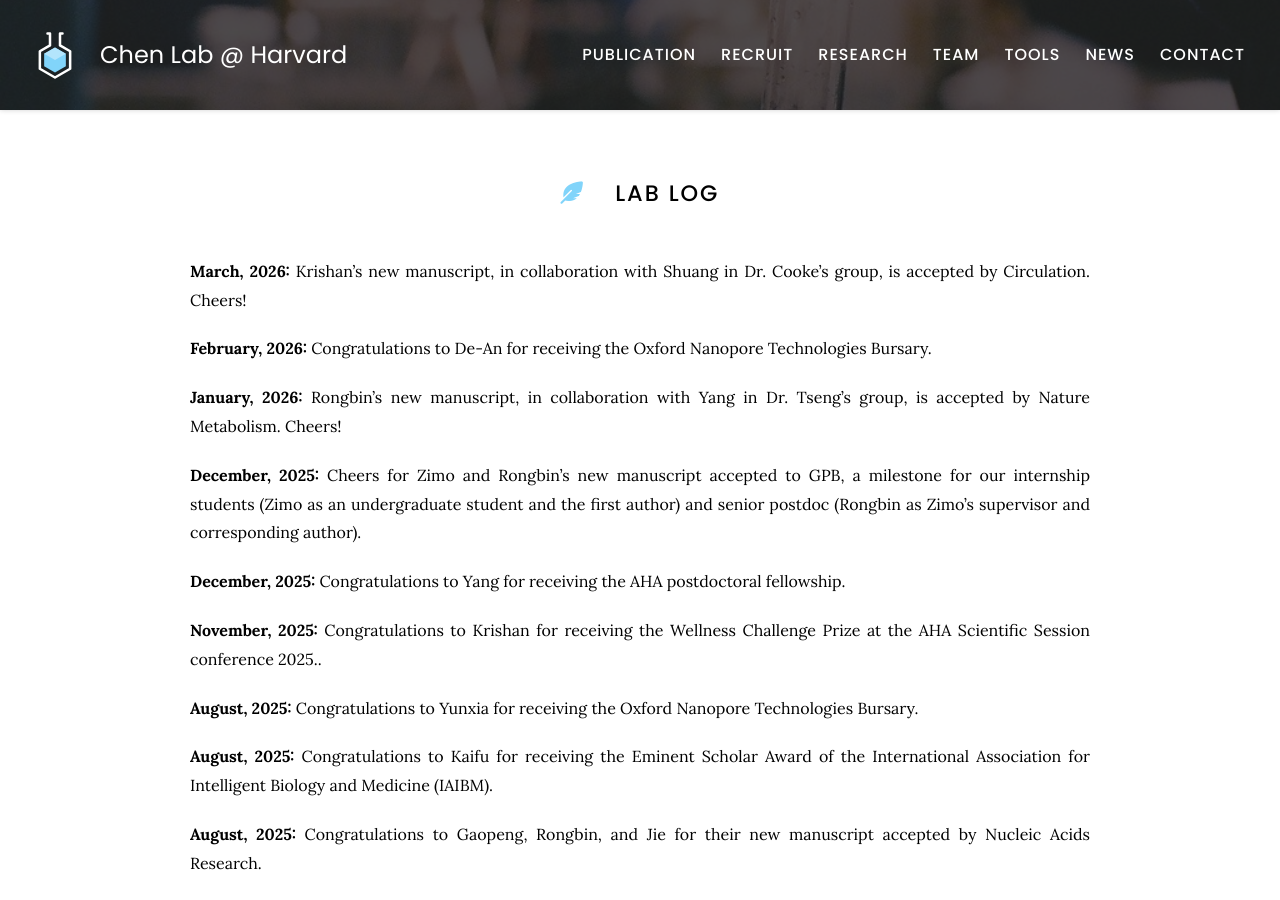
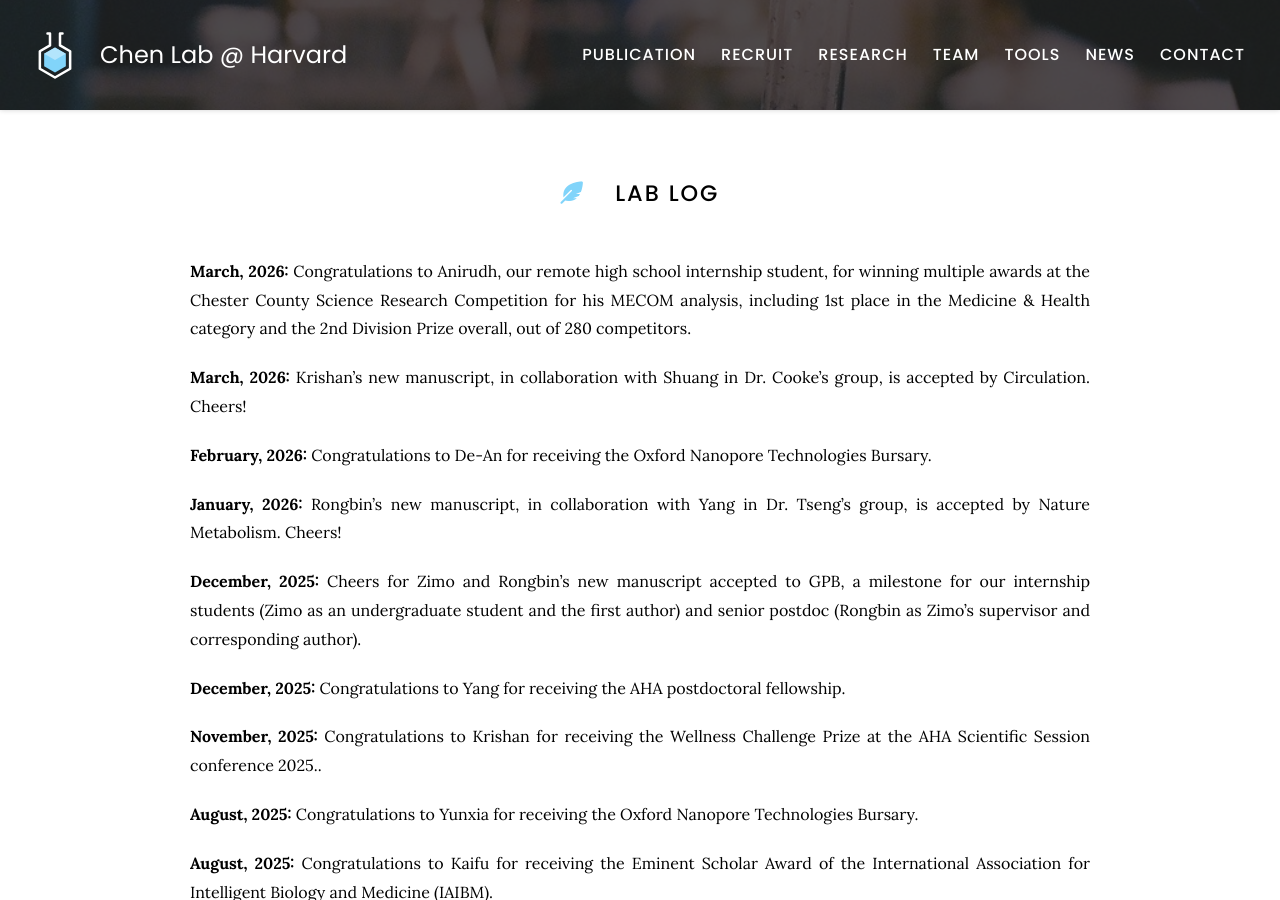
Before and after one commit to kaifuchenlab/kaifuchenlab.github.io, a Jekyll site: the page built from 7.news/index.md, in a window 1280 px wide and 900 px high. Built offline with Jekyll 4.4.1, drawn with Linux system fonts in a browser that asks for light colours.

Commit message:
Update index.md

```diff
--- a/7.news/index.md
+++ b/7.news/index.md
@@ -6,6 +6,9 @@ nav:
 ---
 
 # <i class="fas fa-feather-alt"></i> Lab log
+
+**March, 2026:**
+Congratulations to Anirudh, our remote high school internship student, for winning multiple awards at the Chester County Science Research Competition for his MECOM analysis, including 1st place in the Medicine & Health category and the 2nd Division Prize overall, out of 280 competitors.
 
 **March, 2026:**
 Krishan's new manuscript, in collaboration with Shuang in Dr. Cooke's group, is accepted by Circulation. Cheers!
```
